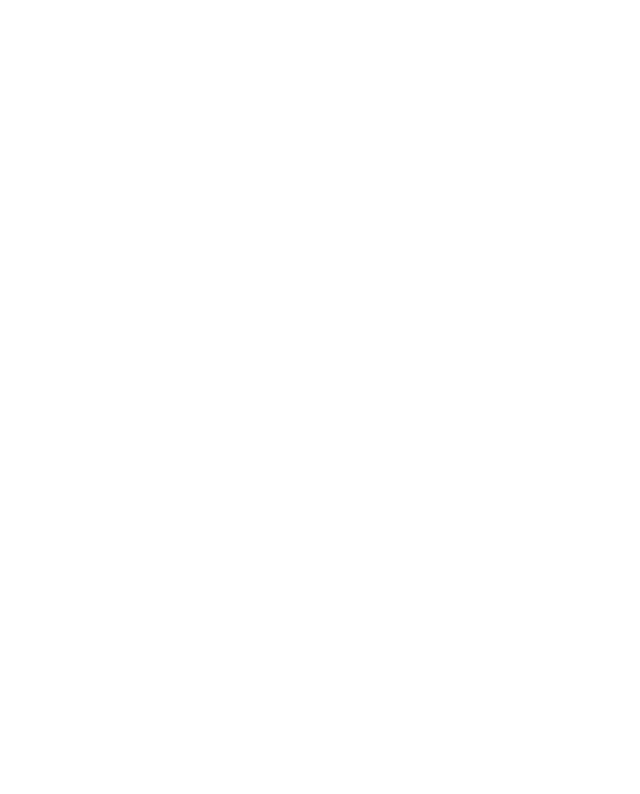
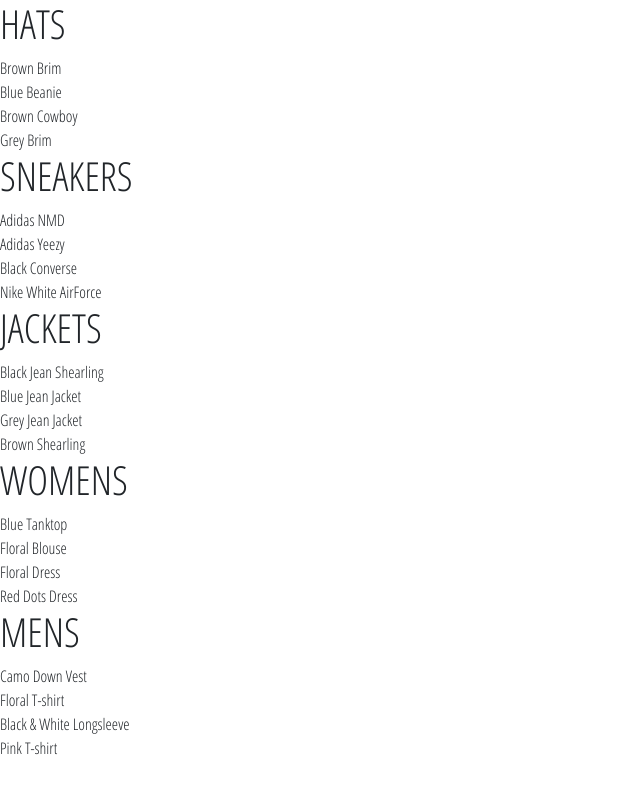
Before and after one commit to frc90/crwn-clothing, a React (Create React App) app: page /shop in a window 1280 px wide. Shown: the top 794 px of the page, without its empty margins (0-640 px from the left). Built offline with nearby package versions, Linux system fonts and the light colour scheme.

Commit message:
6. Master Project Forms + Components 2. Shop Page

```diff
--- a/src/App.js
+++ b/src/App.js
@@ -1,54 +1,25 @@
 import React from "react";
 import "./App.css";
 import HomePage from "./pages/homepage/homepage.component";
-import { Link, Route, Switch } from "react-router-dom";
-
-const HatsPage = (props) => {
-  return (
-    <div>
-      <h1>HATS PAGE</h1>
-    </div>
-  );
-};
-
-const MansPage = (props) => {
-  return (
-    <div>
-      <h1>MANS PAGE</h1>
-    </div>
-  );
-};
-const WomansPage = (props) => {
-  return (
-    <div>
-      <h1>WOMANS PAGE</h1>
-    </div>
-  );
-};
-
-const JacketsPage = (props) => {
-  return (
-    <div>
-      <h1>JACKETS PAGE</h1>
-    </div>
-  );
-};
+import { Route, Switch } from "react-router-dom";
+import ShopPage from "./pages/shop/shop.component";
 
 function App() {
   return (
     <div>
       <Switch>
         <Route exact path="/" component={HomePage} />
-        <Route path="/jackets" component={JacketsPage} />
-        <Route path="/womans" component={WomansPage} />
-        <Route path="/mans" component={MansPage} />
-        <Route path="/hats" component={HatsPage} />
+        <Route path="/shop" component={ShopPage} />
       </Switch>
     </div>
   );
 }
 
 export default App;
+
+// <Route path="/jackets" component={JacketsPage} />
+//         <Route path="/womans" component={WomansPage} />
+//         <Route path="/mans" component={MansPage} />
 
 // <Nav />
 // const Nav = () => {
--- /dev/null
+++ b/src/components/collection-preview/collection-preview.component.jsx
@@ -0,0 +1,17 @@
+import React from "react";
+import "./collection-preview.styles.scss";
+
+const CollectionPreview = ({ title, items }) => (
+  <div className="collection-preview">
+    <h1 className="title">{title.toUpperCase()}</h1>
+    <div className="preview">
+      {items
+        .filter((item, idx) => idx < 4)
+        .map((item) => (
+          <div key={item.id}>{item.name}</div>
+        ))}
+    </div>
+  </div>
+);
+
+export default CollectionPreview;
--- /dev/null
+++ b/src/pages/shop/shop.component.jsx
@@ -0,0 +1,26 @@
+import React from "react";
+import SHOP_DATA from "./shop.data";
+import CollectionPreview from "../../components/collection-preview/collection-preview.component";
+
+class ShopPage extends React.Component {
+  constructor(props) {
+    super(props);
+
+    this.state = {
+      collections: SHOP_DATA,
+    };
+  }
+
+  render() {
+    const { collections } = this.state;
+    return (
+      <div className="shop-page">
+        {collections.map(({ id, ...otherCollectionProps }) => (
+          <CollectionPreview key={id} {...otherCollectionProps} />
+        ))}
+      </div>
+    );
+  }
+}
+
+export default ShopPage;
--- /dev/null
+++ b/src/pages/shop/shop.data.js
@@ -0,0 +1,249 @@
+const SHOP_DATA = [
+  {
+    id: 1,
+    title: "Hats",
+    routeName: "hats",
+    items: [
+      {
+        id: 1,
+        name: "Brown Brim",
+        imageUrl: "https://i.ibb.co/ZYW3VTp/brown-brim.png",
+        price: 25,
+      },
+      {
+        id: 2,
+        name: "Blue Beanie",
+        imageUrl: "https://i.ibb.co/ypkgK0X/blue-beanie.png",
+        price: 18,
+      },
+      {
+        id: 3,
+        name: "Brown Cowboy",
+        imageUrl: "https://i.ibb.co/QdJwgmp/brown-cowboy.png",
+        price: 35,
+      },
+      {
+        id: 4,
+        name: "Grey Brim",
+        imageUrl: "https://i.ibb.co/RjBLWxB/grey-brim.png",
+        price: 25,
+      },
+      {
+        id: 5,
+        name: "Green Beanie",
+        imageUrl: "https://i.ibb.co/YTjW3vF/green-beanie.png",
+        price: 18,
+      },
+      {
+        id: 6,
+        name: "Palm Tree Cap",
+        imageUrl: "https://i.ibb.co/rKBDvJX/palm-tree-cap.png",
+        price: 14,
+      },
+      {
+        id: 7,
+        name: "Red Beanie",
+        imageUrl: "https://i.ibb.co/bLB646Z/red-beanie.png",
+        price: 18,
+      },
+      {
+        id: 8,
+        name: "Wolf Cap",
+        imageUrl: "https://i.ibb.co/1f2nWMM/wolf-cap.png",
+        price: 14,
+      },
+      {
+        id: 9,
+        name: "Blue Snapback",
+        imageUrl: "https://i.ibb.co/X2VJP2W/blue-snapback.png",
+        price: 16,
+      },
+    ],
+  },
+  {
+    id: 2,
+    title: "Sneakers",
+    routeName: "sneakers",
+    items: [
+      {
+        id: 10,
+        name: "Adidas NMD",
+        imageUrl: "https://i.ibb.co/0s3pdnc/adidas-nmd.png",
+        price: 220,
+      },
+      {
+        id: 11,
+        name: "Adidas Yeezy",
+        imageUrl: "https://i.ibb.co/dJbG1cT/yeezy.png",
+        price: 280,
+      },
+      {
+        id: 12,
+        name: "Black Converse",
+        imageUrl: "https://i.ibb.co/bPmVXyP/black-converse.png",
+        price: 110,
+      },
+      {
+        id: 13,
+        name: "Nike White AirForce",
+        imageUrl: "https://i.ibb.co/1RcFPk0/white-nike-high-tops.png",
+        price: 160,
+      },
+      {
+        id: 14,
+        name: "Nike Red High Tops",
+        imageUrl: "https://i.ibb.co/QcvzydB/nikes-red.png",
+        price: 160,
+      },
+      {
+        id: 15,
+        name: "Nike Brown High Tops",
+        imageUrl: "https://i.ibb.co/fMTV342/nike-brown.png",
+        price: 160,
+      },
+      {
+        id: 16,
+        name: "Air Jordan Limited",
+        imageUrl: "https://i.ibb.co/w4k6Ws9/nike-funky.png",
+        price: 190,
+      },
+      {
+        id: 17,
+        name: "Timberlands",
+        imageUrl: "https://i.ibb.co/Mhh6wBg/timberlands.png",
+        price: 200,
+      },
+    ],
+  },
+  {
+    id: 3,
+    title: "Jackets",
+    routeName: "jackets",
+    items: [
+      {
+        id: 18,
+        name: "Black Jean Shearling",
+        imageUrl: "https://i.ibb.co/XzcwL5s/black-shearling.png",
+        price: 125,
+      },
+      {
+        id: 19,
+        name: "Blue Jean Jacket",
+        imageUrl: "https://i.ibb.co/mJS6vz0/blue-jean-jacket.png",
+        price: 90,
+      },
+      {
+        id: 20,
+        name: "Grey Jean Jacket",
+        imageUrl: "https://i.ibb.co/N71k1ML/grey-jean-jacket.png",
+        price: 90,
+      },
+      {
+        id: 21,
+        name: "Brown Shearling",
+        imageUrl: "https://i.ibb.co/s96FpdP/brown-shearling.png",
+        price: 165,
+      },
+      {
+        id: 22,
+        name: "Tan Trench",
+        imageUrl: "https://i.ibb.co/M6hHc3F/brown-trench.png",
+        price: 185,
+      },
+    ],
+  },
+  {
+    id: 4,
+    title: "Womens",
+    routeName: "womens",
+    items: [
+      {
+        id: 23,
+        name: "Blue Tanktop",
+        imageUrl: "https://i.ibb.co/7CQVJNm/blue-tank.png",
+        price: 25,
+      },
+      {
+        id: 24,
+        name: "Floral Blouse",
+        imageUrl: "https://i.ibb.co/4W2DGKm/floral-blouse.png",
+        price: 20,
+      },
+      {
+        id: 25,
+        name: "Floral Dress",
+        imageUrl: "https://i.ibb.co/KV18Ysr/floral-skirt.png",
+        price: 80,
+      },
+      {
+        id: 26,
+        name: "Red Dots Dress",
+        imageUrl: "https://i.ibb.co/N3BN1bh/red-polka-dot-dress.png",
+        price: 80,
+      },
+      {
+        id: 27,
+        name: "Striped Sweater",
+        imageUrl: "https://i.ibb.co/KmSkMbH/striped-sweater.png",
+        price: 45,
+      },
+      {
+        id: 28,
+        name: "Yellow Track Suit",
+        imageUrl: "https://i.ibb.co/v1cvwNf/yellow-track-suit.png",
+        price: 135,
+      },
+      {
+        id: 29,
+        name: "White Blouse",
+        imageUrl: "https://i.ibb.co/qBcrsJg/white-vest.png",
+        price: 20,
+      },
+    ],
+  },
+  {
+    id: 5,
+    title: "Mens",
+    routeName: "mens",
+    items: [
+      {
+        id: 30,
+        name: "Camo Down Vest",
+        imageUrl: "https://i.ibb.co/xJS0T3Y/camo-vest.png",
+        price: 325,
+      },
+      {
+        id: 31,
+        name: "Floral T-shirt",
+        imageUrl: "https://i.ibb.co/qMQ75QZ/floral-shirt.png",
+        price: 20,
+      },
+      {
+        id: 32,
+        name: "Black & White Longsleeve",
+        imageUrl: "https://i.ibb.co/55z32tw/long-sleeve.png",
+        price: 25,
+      },
+      {
+        id: 33,
+        name: "Pink T-shirt",
+        imageUrl: "https://i.ibb.co/RvwnBL8/pink-shirt.png",
+        price: 25,
+      },
+      {
+        id: 34,
+        name: "Jean Long Sleeve",
+        imageUrl: "https://i.ibb.co/VpW4x5t/roll-up-jean-shirt.png",
+        price: 40,
+      },
+      {
+        id: 35,
+        name: "Burgundy T-shirt",
+        imageUrl: "https://i.ibb.co/mh3VM1f/polka-dot-shirt.png",
+        price: 25,
+      },
+    ],
+  },
+];
+
+export default SHOP_DATA;
```
Also changed, not shown: src/components/collection-preview/collection-preview.styles.scss (added).
